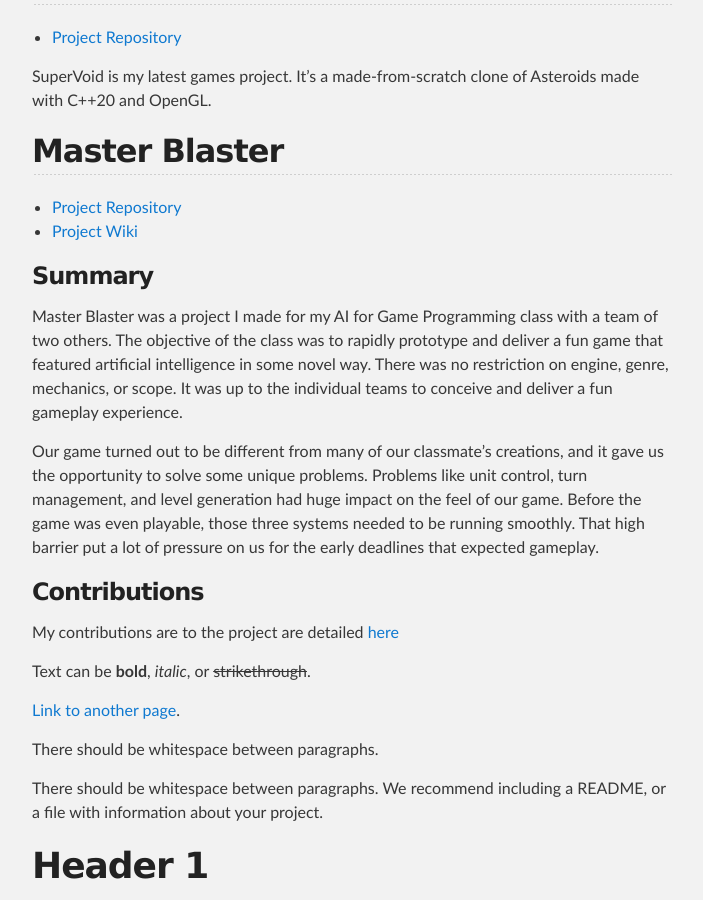
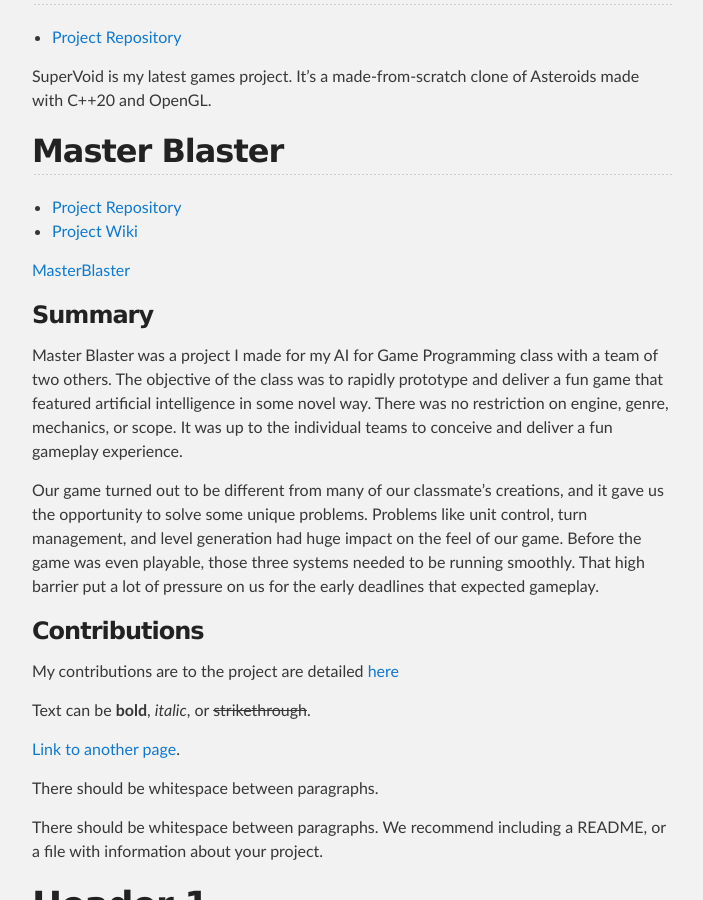
Before and after one commit to MrLever/MrLever.github.io, a Jekyll site: the page built from index.md, in a window 1280 px wide and 900 px high, scrolled down 367 px. Shown: the whole window, without its empty margins (288-991 px from the left). Built offline with Jekyll 4.4.1, drawn with Linux system fonts in a browser that asks for light colours; our own code applies the rules of GitHub Pages for plain Markdown files.

Commit message:
Add MasterBlaster Logo

```diff
--- a/index.md
+++ b/index.md
@@ -13,6 +13,7 @@
 *   [Project Repository](https://github.com/Team-11-Games/MasterBlaster)
 *   [Project Wiki](https://github.com/Team-11-Games/MasterBlaster/wiki)
 
+[MasterBlaster](./assets/MasterBlasterLogo.png)
 
 ### Summary
 Master Blaster was a project I made for my AI for Game Programming class with a team of two others. The objective of the class was to rapidly prototype and deliver a fun game that featured artificial intelligence in some novel way. There was no restriction on engine, genre, mechanics, or scope. It was up to the individual teams to conceive and deliver a fun gameplay experience.
```
Also changed, not shown: assets/MasterBlasterLogo.png (added).
